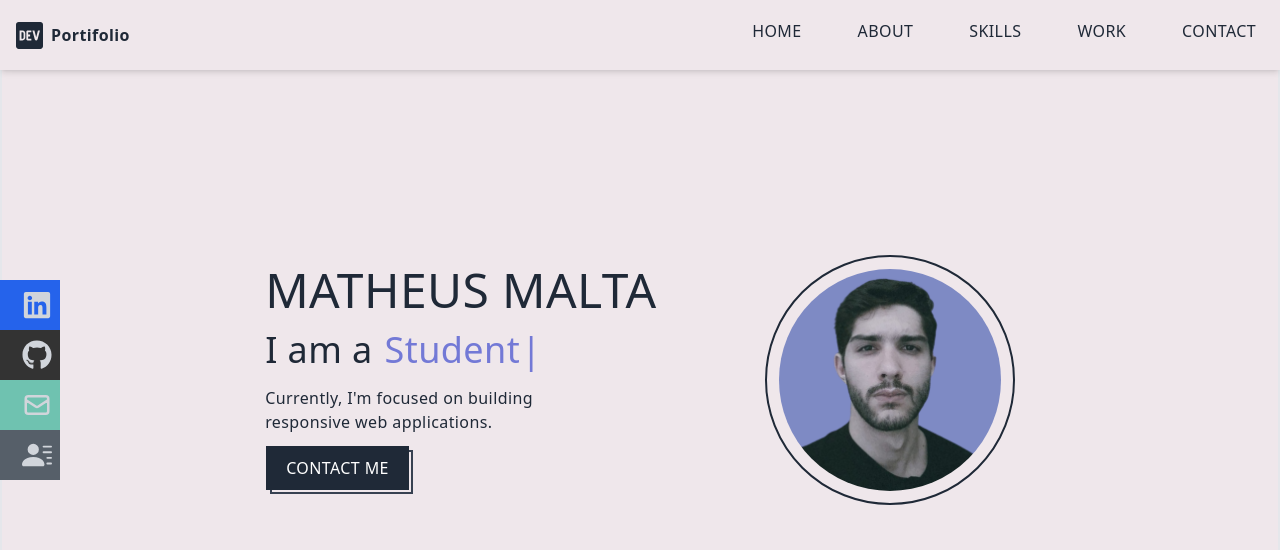
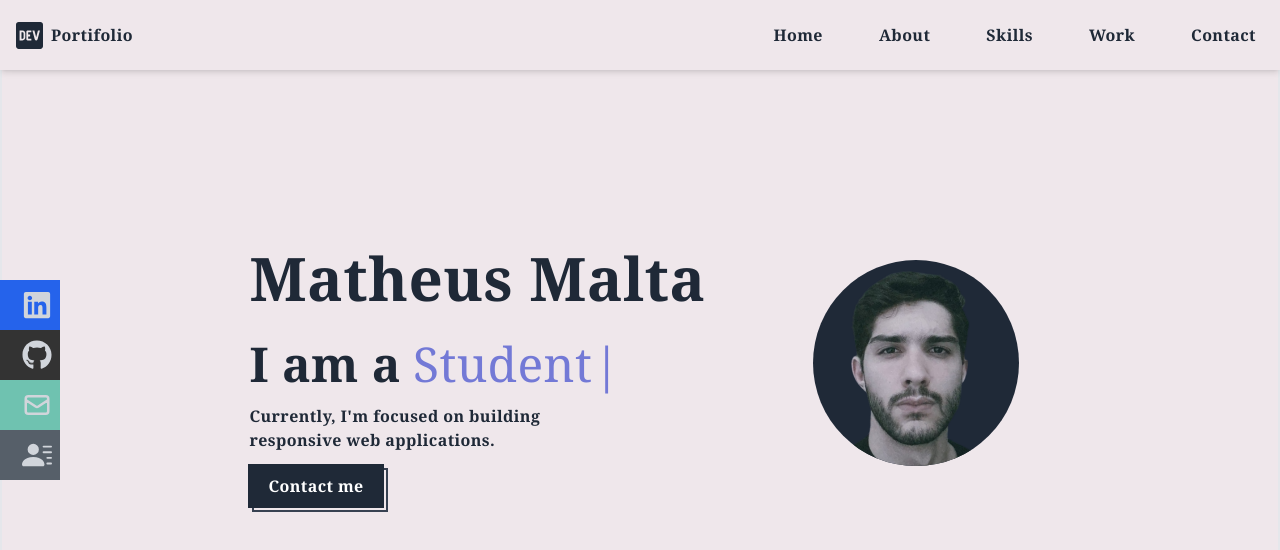
Before and after one commit to MatheusMalta002/portifolio-react, a React (Vite) app: page / in a window 1280 px wide. Shown: the top 550 px of the page. Built offline with nearby package versions, Linux system fonts and the light colour scheme.

Commit message:
adjusting font and adaptability

```diff
--- a/src/components/Home/Home.jsx
+++ b/src/components/Home/Home.jsx
@@ -1,7 +1,7 @@
 import React from 'react'
 import Social_Icons from './Social_Icons/Social_Icons'
 import Typewriter from 'typewriter-effect'
-import image from '../../assets/image.png'
+import image from '../../assets/photo.png'
 import { motion } from 'framer-motion'
 
 
@@ -9,22 +9,24 @@ function Home() {
 
     return (
         <>
-        <section className='min-w-screen min-h-screen flex flex-col justify-start items-center border-2 px-[40px]'>
+        <section className='min-w-screen min-h-screen flex flex-col justify-start items-center border-2 px-[40px] '>
             {/* Social Icons */}
             <Social_Icons />
             {/* main container */}
-            <motion.div className='flex justify-center items-center flex-row min-h-screen pt-[75px] xs:pb-10'
+            <motion.div className='flex  justify-center items-center w-full flex-row min-h-screen pt-[75px] xs:pb-10'
                 initial={{opacity:0, x:-100}}
                 animate={{opacity:1, x:0}}
                 transition={{duration: "1"}} >
 
-                <div className='flex flex-col items-start justify-center text-gray-800 xs:pb-[80px]'>
-                    <h1 className='flex uppercase md:text-5xl sm:text-6xl xs:text-6xl transition-text
-                    duration-500 xs:whitespace-normal sm:whitespace-normal md:whitespace-nowrap'>
-                        MATHEUS MALTA
+                <div className='flex md:flex-row '>
+
+                <div className='flex font-custom flex-col items-start justify-center text-gray-800 xs:pb-[80px] pr-[10px] '>
+                    <h1 className='flex 2xl:text-7xl md:text-6xl sm:text-6xl xs:text-6xl transition-text
+                    duration-500 xs:whitespace-normal sm:whitespace-normal md:whitespace-nowrap mb-4'>
+                        Matheus Malta
                     </h1>
 
-                    <h1 className='text-4xl flex text-center mt-4 xs:pt-10 md:pt-0 transition-all duration-500'>
+                    <h1 className=' xs:text-3xl sm:text-4xl md:text-5xl flex text-center mt-4 xs:pt-10 md:pt-0 transition-all duration-500'>
                         I am a
                         <span className='text-[#7379d6] font-medium  flex items-center pl-3'>
                             <Typewriter
@@ -42,15 +44,21 @@ function Home() {
                     </p>
 
                     <div>
-                        <button className='btn_Contact ml-[5px]'>
+                        <button className='btn_Contact ml-[3px]'>
                             Contact me
                         </button>
                     </div>
                 </div>
                 <div className='xs:hidden sm:hidden md:flex h-full  flex-col items-center justify-center pb-[80px]'>
-                    <div className=' w-[250px] h-[250px] rounded-full flex p-3 border-2 border-gray-800 justify-center items-center overflow-hidden'>
-                        <img src={image} alt="photo" className='object-cover h-full w-full rounded-full ' />
+                    <div className=' w-[230px] h-[230px] rounded-full flex p-3 justify-center items-center overflow-hidden'>
+                        <img src={image} alt="photo" className='object-cover w-full h-full rounded-full bg-gray-800' />
                     </div>
+                </div>
+                {/* <div className='xs:hidden sm:hidden md:flex flex-col items-center justify-start pb-[80px]'>
+                    <div className=' w-[200px] h-[200px] rounded-[10px] flex  justify-center bg-gray-800 items-center relative'>
+                        <img src={image} alt="photo" className='object-cover  rounded-[10px] w-[150px] shadow-xl bg-[#EFE7EB] h-[200px] absolute bottom-[-20px]' />
+                    </div>
+                </div> */}
                 </div>
             </motion.div>
         </section>
--- a/src/components/NavBar/NavBar.jsx
+++ b/src/components/NavBar/NavBar.jsx
@@ -23,24 +23,24 @@ function Navbar(){
 
   return (
     <>
-    <div className="navbar h-[70px] m fixed top-0 left-0 w-full bg-[#EFE7EB] shadow-md text-gray-800 flex items-center justify-between px-4 z-50">
+    <div className="navbar h-[70px] m fixed top-0 left-0 w-full bg-[#EFE7EB] shadow-md text-gray-800 flex items-center justify-between px-4 z-50 ">
       <div>
-        <h1 className='flex items-center text-base font-bold ' >
+        <h1 className='flex items-center text-base font-bold  ' >
           <FaDev className='w-[35px] h-[35px] pr-2 text-gray-800 cursor-pointer' onClick={handleReloadClick}/>
-          Portifolio
+          <span className='font-custom'>Portifolio</span>
         </h1>
       </div>
 
       {/* menu */}
       <ul className='hidden md:flex'>
-      {navItems.map(item => (<li className='list_NavBar sm:text-sm md:text-base font-medium' key={item.id}><Link to={item.id} smooth={true} duration={500}>{item.text}</Link></li>))}
+      {navItems.map(item => (<li className='list_NavBar sm:text-sm md:text-base font-custom' key={item.id}><Link to={item.id} smooth={true} duration={500}>{item.text}</Link></li>))}
       </ul>
 
       {/* Hamburger */}
       <div onClick={handleClick} className='md:hidden z-10 text-gray-800 cursor-pointer text-2xl'>{!nav ? <FaBars /> : <FaTimes />}</div>
 
       {/* Mobile menu */}
-      <ul className={ (!nav) ? 'hidden' : 'absolute top-0 left-0 w-full h-screen bg-[#EFE7EB] flex flex-col justify-center items-center md:hidden'}>
+      <ul className={ (!nav) ? 'hidden' : 'absolute top-0 left-0 w-full font-custom h-screen bg-[#EFE7EB] flex flex-col justify-center items-center md:hidden'}>
 
       {navItems.map(item => (
       <li className='py-5 hover:border-b text-3xl border-gray-800 mx-0'key={item.id}>
--- a/src/index.css
+++ b/src/index.css
@@ -1,11 +1,15 @@
 @tailwind base;
 @tailwind components;
 @tailwind utilities;
+
+
+@import url('https://fonts.googleapis.com/css2?family=Edu+SA+Beginner&display=swap');
 
 html {
   scroll-behavior: smooth;
   font-family:system-ui, -apple-system, BlinkMacSystemFont, 'Segoe UI',
       Roboto, Oxygen, Ubuntu, Cantarell, 'Open Sans', 'Helvetica Neue', sans-serif;
+
 }
 
 
@@ -16,23 +20,28 @@ html {
     li {
         @apply px-2;
         @apply cursor-pointer;
-        @apply ml-10 text-xs uppercase text-gray-800
+        @apply ml-10 text-xs  text-gray-800
     }
 
     h1{
-      font-family:system-ui, -apple-system, BlinkMacSystemFont, 'Segoe UI',
-      Roboto, Oxygen, Ubuntu, Cantarell, 'Open Sans', 'Helvetica Neue', sans-serif;
+      /* @apply font-family: 'Preahvihear', sans-serif; */
     }
 
     .btn_Contact{
-      @apply relative -top-1 -left-1 bg-gray-800 py-2.5 px-5 uppercase text-white
+      @apply relative -top-1 -left-1 bg-gray-800 py-2.5 px-5  text-white
       transition-all before:absolute before:top-1 before:left-1 before:-z-[1] before:h-full
       before:w-full before:border-2 before:border-gray-700 before:transition-all before:content-['']
       hover:top-0 hover:left-0 before:hover:top-0 before:hover:left-0
     }
 
     .list_NavBar{
-      @apply hover:border-b border-gray-800 pb-2
+      @apply hover:border-b border-gray-800
+    }
+
+    .font-custom {
+      font-family:Cambria, Cochin, Georgia, Times, 'Times New Roman', serif;
+      font-weight: bold;
+
     }
 
 }
```
Also changed, not shown: src/assets/image.png (deleted), src/assets/photo.png (added).
